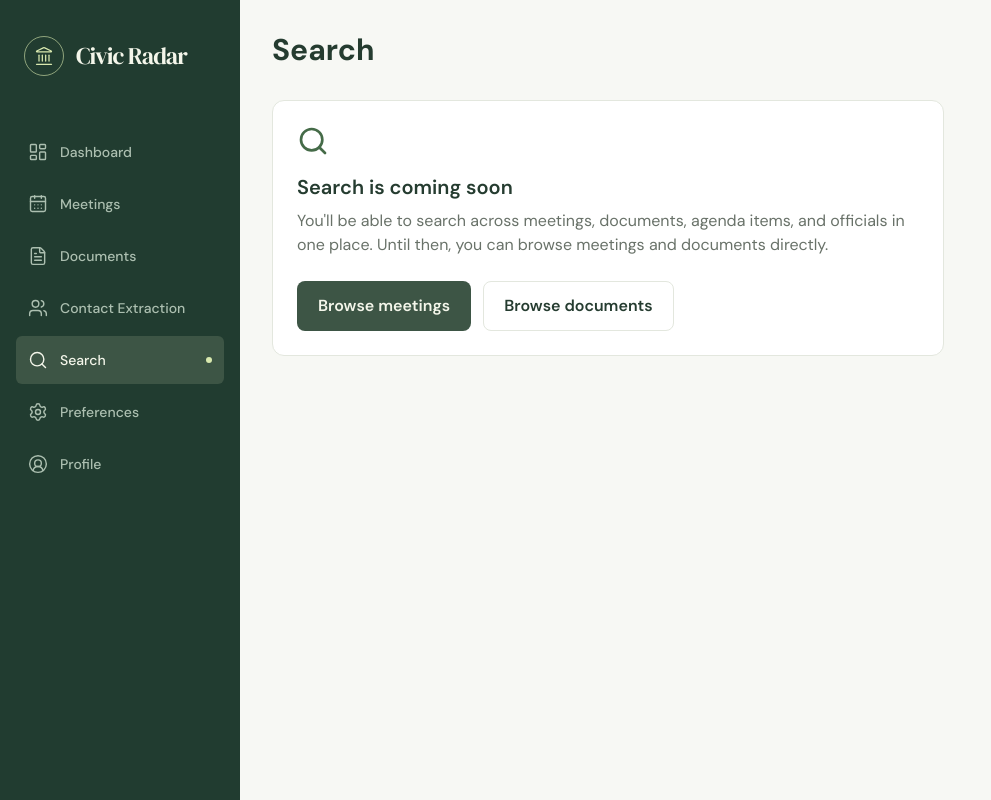
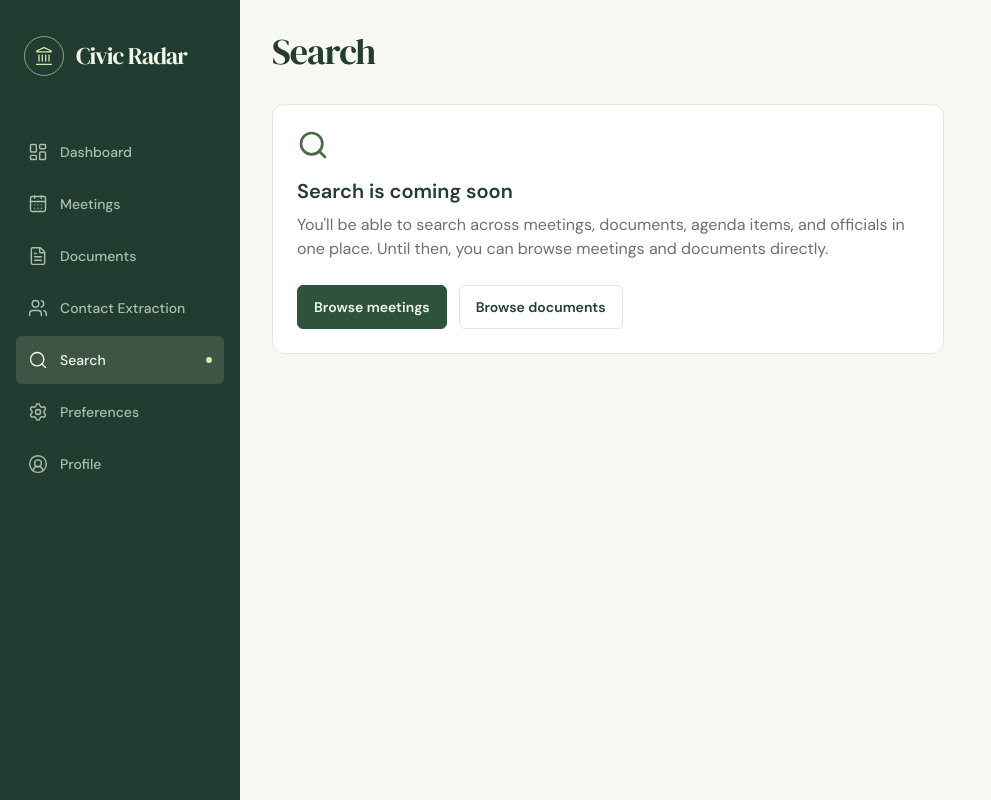
Before and after one commit to Civic-Radar/civicradar-project, a Next.js app: page /search in a window 1280 px wide. Shown: the whole page, without its empty margins (0-991 px from the left). Built offline with nearby package versions, Linux system fonts and the light colour scheme.

Commit message:
Restyle: shared UI components

```diff
--- a/app/(app)/search/page.tsx
+++ b/app/(app)/search/page.tsx
@@ -1,14 +1,15 @@
 import Link from "next/link";
 import { Search } from "lucide-react";
+import { buttonClasses } from "../../components/ui/Button";
+import Card from "../../components/ui/Card";
+import PageShell from "../../components/ui/PageShell";
 
 // Placeholder so the Search navigation link (SRS-510.2) opens a page instead of a 404.
 // The real search (SRS-506 and SRS-507) is planned for a later sprint.
 export default function SearchPage() {
   return (
-    <main className="min-w-0 flex-1 p-4 text-fg sm:p-8">
-      <h1 className="text-3xl font-bold">Search</h1>
-
-      <section className="mt-8 max-w-2xl rounded-xl border border-line bg-card p-6">
+    <PageShell title="Search">
+      <Card as="section" className="mt-8 max-w-2xl">
         <Search className="h-8 w-8 text-sidebar-icon" aria-hidden="true" />
         <h2 className="mt-4 text-xl font-semibold">Search is coming soon</h2>
         <p className="mt-2 text-fg-muted">
@@ -16,20 +17,14 @@ export default function SearchPage() {
           Until then, you can browse meetings and documents directly.
         </p>
         <div className="mt-6 flex flex-wrap gap-3">
-          <Link
-            href="/meetings"
-            className="rounded-lg border border-transparent bg-sidebar-active px-5 py-3 font-semibold text-on-dark transition hover:bg-sidebar-icon hover:text-surface"
-          >
+          <Link href="/meetings" className={buttonClasses({ variant: "primary" })}>
             Browse meetings
           </Link>
-          <Link
-            href="/documents"
-            className="rounded-lg border border-line px-5 py-3 font-semibold text-fg transition hover:bg-raised"
-          >
+          <Link href="/documents" className={buttonClasses({ variant: "secondary" })}>
             Browse documents
           </Link>
         </div>
-      </section>
-    </main>
+      </Card>
+    </PageShell>
   );
 }
--- /dev/null
+++ b/app/components/ui/Alert.tsx
@@ -0,0 +1,28 @@
+import { forwardRef, type HTMLAttributes } from "react";
+import { cx } from "./cx";
+
+export type AlertTone = "error" | "success" | "info";
+
+const toneClasses: Record<AlertTone, string> = {
+  error: "bg-danger-wash text-danger-soft",
+  success: "bg-accent-wash text-accent-strong",
+  // Body text stays in text-fg: info-soft is just under AA contrast for small text.
+  info: "border border-info-soft/30 bg-info-soft/10 text-fg",
+};
+
+export function alertClasses(tone: AlertTone, className?: string) {
+  return cx("rounded-md px-5 py-4 text-sm leading-relaxed", toneClasses[tone], className);
+}
+
+export type AlertProps = HTMLAttributes<HTMLDivElement> & {
+  tone: AlertTone;
+};
+
+// No default role: callers pass role="alert" or role="status" as they do today.
+const Alert = forwardRef<HTMLDivElement, AlertProps>(function Alert({ tone, className, ...props }, ref) {
+  return <div ref={ref} className={alertClasses(tone, className)} {...props} />;
+});
+
+Alert.displayName = "Alert";
+
+export default Alert;
--- /dev/null
+++ b/app/components/ui/Badge.tsx
@@ -0,0 +1,32 @@
+import { forwardRef, type HTMLAttributes } from "react";
+import { cx } from "./cx";
+
+export type BadgeTone = "neutral" | "success" | "warning" | "danger" | "info";
+
+const toneClasses: Record<BadgeTone, string> = {
+  neutral: "bg-raised text-fg-muted",
+  success: "bg-accent-wash text-accent-strong",
+  warning: "bg-warning/10 text-warning",
+  danger: "bg-danger-wash text-danger-soft",
+  info: "bg-info-soft/10 text-info-soft",
+};
+
+export function badgeClasses(tone: BadgeTone = "neutral", className?: string) {
+  return cx(
+    "inline-flex w-fit items-center gap-1 whitespace-nowrap rounded-md px-2 py-1 text-xs font-medium leading-tight",
+    toneClasses[tone],
+    className,
+  );
+}
+
+export type BadgeProps = HTMLAttributes<HTMLSpanElement> & {
+  tone?: BadgeTone;
+};
+
+const Badge = forwardRef<HTMLSpanElement, BadgeProps>(function Badge({ tone, className, ...props }, ref) {
+  return <span ref={ref} className={badgeClasses(tone, className)} {...props} />;
+});
+
+Badge.displayName = "Badge";
+
+export default Badge;
--- /dev/null
+++ b/app/components/ui/Button.tsx
@@ -0,0 +1,44 @@
+import { forwardRef, type ButtonHTMLAttributes } from "react";
+import { cx } from "./cx";
+
+export type ButtonVariant = "primary" | "secondary";
+
+type ButtonClassOptions = {
+  variant?: ButtonVariant;
+  fullWidth?: boolean;
+  className?: string;
+};
+
+const variantClasses: Record<ButtonVariant, string> = {
+  primary: "border-accent-strong bg-accent-strong text-on-dark hover:bg-accent disabled:hover:bg-accent-strong",
+  secondary: "border-line bg-card text-fg hover:border-line-strong hover:bg-raised",
+};
+
+/** Button classes, exported so a link can be styled as a button. */
+export function buttonClasses({ variant = "primary", fullWidth = false, className }: ButtonClassOptions = {}) {
+  return cx(
+    "inline-flex min-h-11 items-center justify-center gap-2 rounded-md border px-4 py-2 text-sm font-semibold transition",
+    "focus-visible:outline focus-visible:outline-2 focus-visible:outline-offset-2 focus-visible:outline-accent",
+    "disabled:cursor-not-allowed disabled:opacity-50",
+    variantClasses[variant],
+    fullWidth && "w-full",
+    className,
+  );
+}
+
+export type ButtonProps = ButtonHTMLAttributes<HTMLButtonElement> & {
+  variant?: ButtonVariant;
+  fullWidth?: boolean;
+};
+
+// No default `type`: like a native button, it submits inside a form unless told otherwise.
+const Button = forwardRef<HTMLButtonElement, ButtonProps>(function Button(
+  { variant, fullWidth, className, ...props },
+  ref,
+) {
+  return <button ref={ref} className={buttonClasses({ variant, fullWidth, className })} {...props} />;
+});
+
+Button.displayName = "Button";
+
+export default Button;
--- /dev/null
+++ b/app/components/ui/Card.tsx
@@ -0,0 +1,20 @@
+import { forwardRef, type HTMLAttributes, type Ref } from "react";
+import { cx } from "./cx";
+
+/** Card classes, exported so other elements can share the card look. */
+export function cardClasses(className?: string) {
+  return cx("rounded-xl border border-line bg-card p-6", className);
+}
+
+export type CardProps = HTMLAttributes<HTMLElement> & {
+  as?: "div" | "section" | "article";
+};
+
+const Card = forwardRef<HTMLElement, CardProps>(function Card({ as: Element = "div", className, ...props }, ref) {
+  // The ref type differs per element; all three are plain HTMLElements.
+  return <Element ref={ref as Ref<HTMLDivElement>} className={cardClasses(className)} {...props} />;
+});
+
+Card.displayName = "Card";
+
+export default Card;
--- /dev/null
+++ b/app/components/ui/PageShell.tsx
@@ -0,0 +1,29 @@
+import { forwardRef, type HTMLAttributes, type ReactNode } from "react";
+import { cx } from "./cx";
+
+// `title` is the page heading here, not the native tooltip attribute.
+export type PageShellProps = Omit<HTMLAttributes<HTMLElement>, "title"> & {
+  eyebrow?: ReactNode;
+  title: ReactNode;
+};
+
+/**
+ * Page wrapper for routes inside the app shell. The padding matches what each
+ * page sets on its own <main> today; move it into the shell later.
+ */
+const PageShell = forwardRef<HTMLElement, PageShellProps>(function PageShell(
+  { eyebrow, title, className, children, ...props },
+  ref,
+) {
+  return (
+    <main ref={ref} className={cx("min-w-0 flex-1 p-4 text-fg sm:p-8", className)} {...props}>
+      {eyebrow && <p className="mb-3 text-xs font-semibold uppercase tracking-[0.17em] text-accent">{eyebrow}</p>}
+      <h1 className="font-display text-3xl font-normal leading-tight tracking-tight sm:text-4xl">{title}</h1>
+      {children}
+    </main>
+  );
+});
+
+PageShell.displayName = "PageShell";
+
+export default PageShell;
--- /dev/null
+++ b/app/components/ui/SignedOutNotice.tsx
@@ -0,0 +1,27 @@
+import { forwardRef, type HTMLAttributes, type ReactNode } from "react";
+import Link from "next/link";
+import { buttonClasses } from "./Button";
+import { cx } from "./cx";
+
+export type SignedOutNoticeProps = HTMLAttributes<HTMLDivElement> & {
+  message: ReactNode;
+};
+
+/** "You must be logged in" message with a link to the login page. */
+const SignedOutNotice = forwardRef<HTMLDivElement, SignedOutNoticeProps>(function SignedOutNotice(
+  { message, className, ...props },
+  ref,
+) {
+  return (
+    <div ref={ref} className={cx("space-y-4", className)} {...props}>
+      <p className="text-fg-muted">{message}</p>
+      <Link href="/login" className={buttonClasses({ variant: "primary" })}>
+        Go to login
+      </Link>
+    </div>
+  );
+});
+
+SignedOutNotice.displayName = "SignedOutNotice";
+
+export default SignedOutNotice;
--- /dev/null
+++ b/app/components/ui/TextField.tsx
@@ -0,0 +1,32 @@
+import { forwardRef, type InputHTMLAttributes, type ReactNode } from "react";
+import { cx } from "./cx";
+
+/** Input classes, exported for inputs that don't use TextField's label. */
+export function inputClasses(className?: string) {
+  return cx(
+    "w-full min-h-12 rounded-md border border-line bg-card p-3 text-sm font-normal text-fg outline-none transition placeholder:text-fg-subtle focus:border-accent focus:ring-2 focus:ring-accent/20",
+    className,
+  );
+}
+
+export type TextFieldProps = InputHTMLAttributes<HTMLInputElement> & {
+  label: ReactNode;
+  labelClassName?: string;
+};
+
+// The input sits inside its label, so no id is needed to connect them.
+const TextField = forwardRef<HTMLInputElement, TextFieldProps>(function TextField(
+  { label, labelClassName, className, ...props },
+  ref,
+) {
+  return (
+    <label className={cx("flex flex-col gap-2 text-sm font-semibold text-fg-soft", labelClassName)}>
+      <span>{label}</span>
+      <input ref={ref} className={inputClasses(className)} {...props} />
+    </label>
+  );
+});
+
+TextField.displayName = "TextField";
+
+export default TextField;
--- /dev/null
+++ b/app/components/ui/cx.ts
@@ -0,0 +1,4 @@
+/** Joins class names, skipping empty values. */
+export function cx(...classes: Array<string | false | null | undefined>) {
+  return classes.filter(Boolean).join(" ");
+}
--- a/app/page.tsx
+++ b/app/page.tsx
@@ -1,5 +1,7 @@
 import Link from "next/link";
 import { BellRing, CalendarDays, FileText, Landmark } from "lucide-react";
+import { buttonClasses } from "./components/ui/Button";
+import Card from "./components/ui/Card";
 
 const features = [
   {
@@ -41,16 +43,10 @@ export default function Home() {
           yourself. Now available for Salem, MA.
         </p>
         <div className="mt-8 flex flex-wrap gap-3">
-          <Link
-            href="/register"
-            className="rounded-lg bg-sidebar-active px-6 py-3 font-semibold text-on-dark transition hover:bg-sidebar-icon hover:text-surface"
-          >
+          <Link href="/register" className={buttonClasses({ variant: "primary", className: "px-6" })}>
             Create an account
           </Link>
-          <Link
-            href="/login"
-            className="rounded-lg border border-line px-6 py-3 font-semibold text-fg transition hover:bg-raised"
-          >
+          <Link href="/login" className={buttonClasses({ variant: "secondary", className: "px-6" })}>
             Sign in
           </Link>
         </div>
@@ -61,11 +57,11 @@ export default function Home() {
           {features.map((feature) => {
             const Icon = feature.icon;
             return (
-              <div key={feature.title} className="rounded-xl border border-line bg-card p-6">
+              <Card key={feature.title}>
                 <Icon className="h-6 w-6 text-sidebar-icon" aria-hidden="true" />
                 <h2 className="mt-4 text-lg font-semibold">{feature.title}</h2>
                 <p className="mt-2 text-fg-muted">{feature.body}</p>
-              </div>
+              </Card>
             );
           })}
         </div>
```
Also changed, not shown: app/components/AuthCard.tsx (+10 -9 lines).
